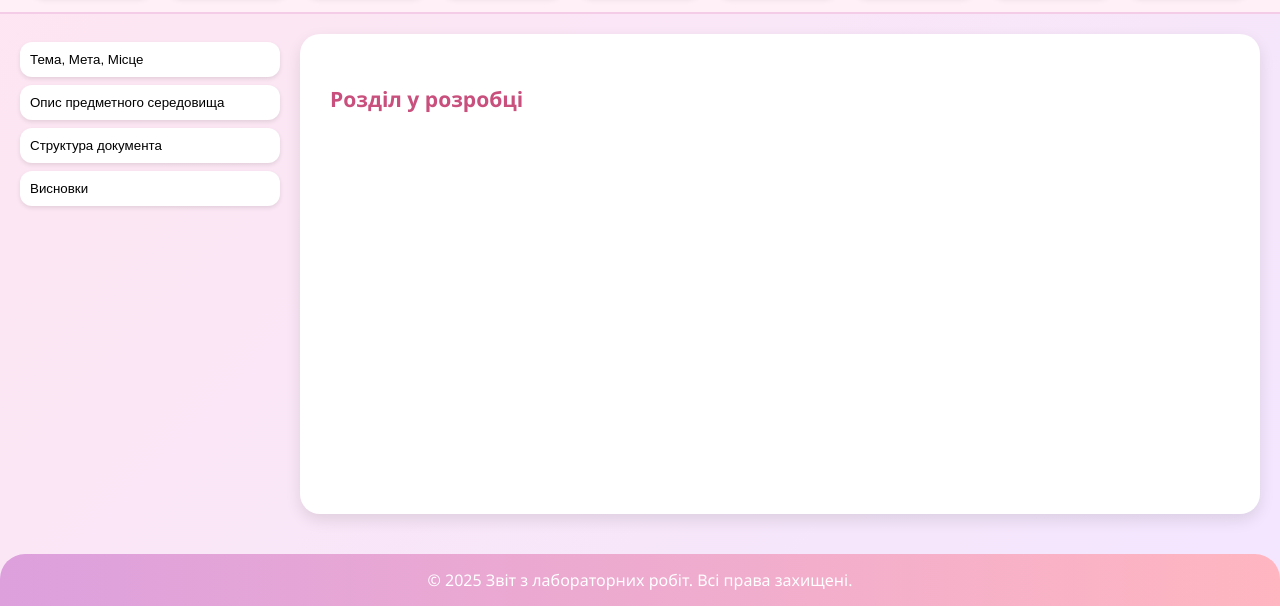
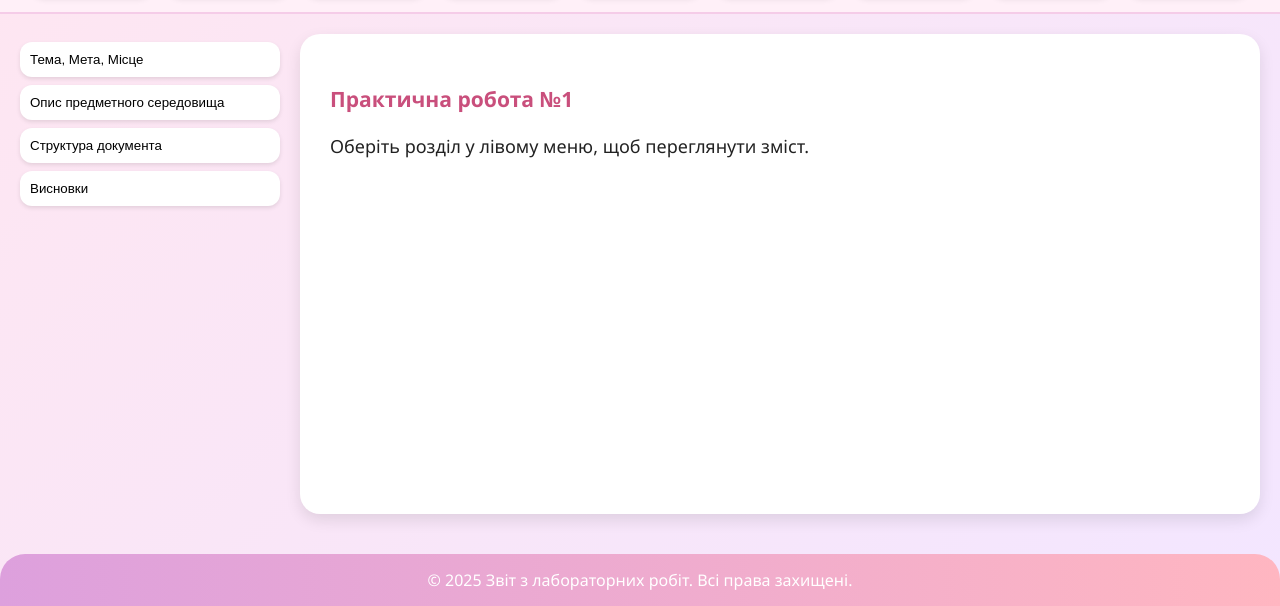
Before and after one commit to alinlisov/IC-42_-appRECORD--Lisova_Alina-FIOT-2025, a plain HTML site: page index.html in a window 1280 px wide. Both pictures are taken after a click on the button "Практична №1". Shown: the part 223-829 px from the top of the page. Drawn offline with Linux system fonts and the light colour scheme.

Commit message:
Update index.html

```diff
--- a/index.html
+++ b/index.html
@@ -239,10 +239,18 @@ header:hover .photo {
     © 2025 Звіт з лабораторних робіт. Всі права захищені.
   </footer>
 
+
 <script>
     function showContent(section) {
       let text = "";
       switch(section) {
+      case "Лабораторна робота №1":
+  text = `
+    <h3>Практична робота №1</h3>
+    <p>Оберіть розділ у лівому меню, щоб переглянути зміст.</p>
+  `;
+  break;
+
         case "tema":
           text = `
             <h3>Тема, Мета, Місце розташування сайту, звіту</h3>
```
